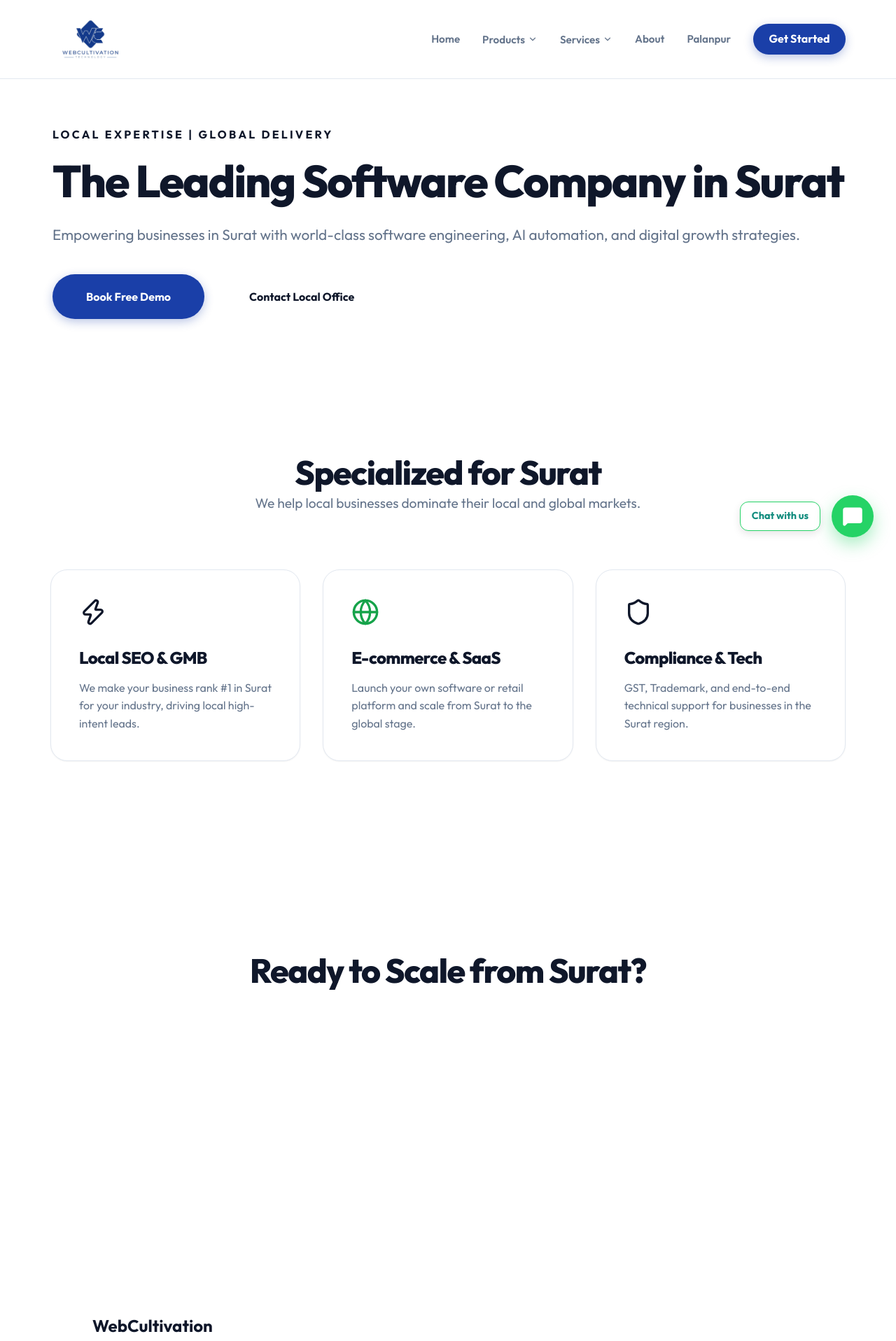
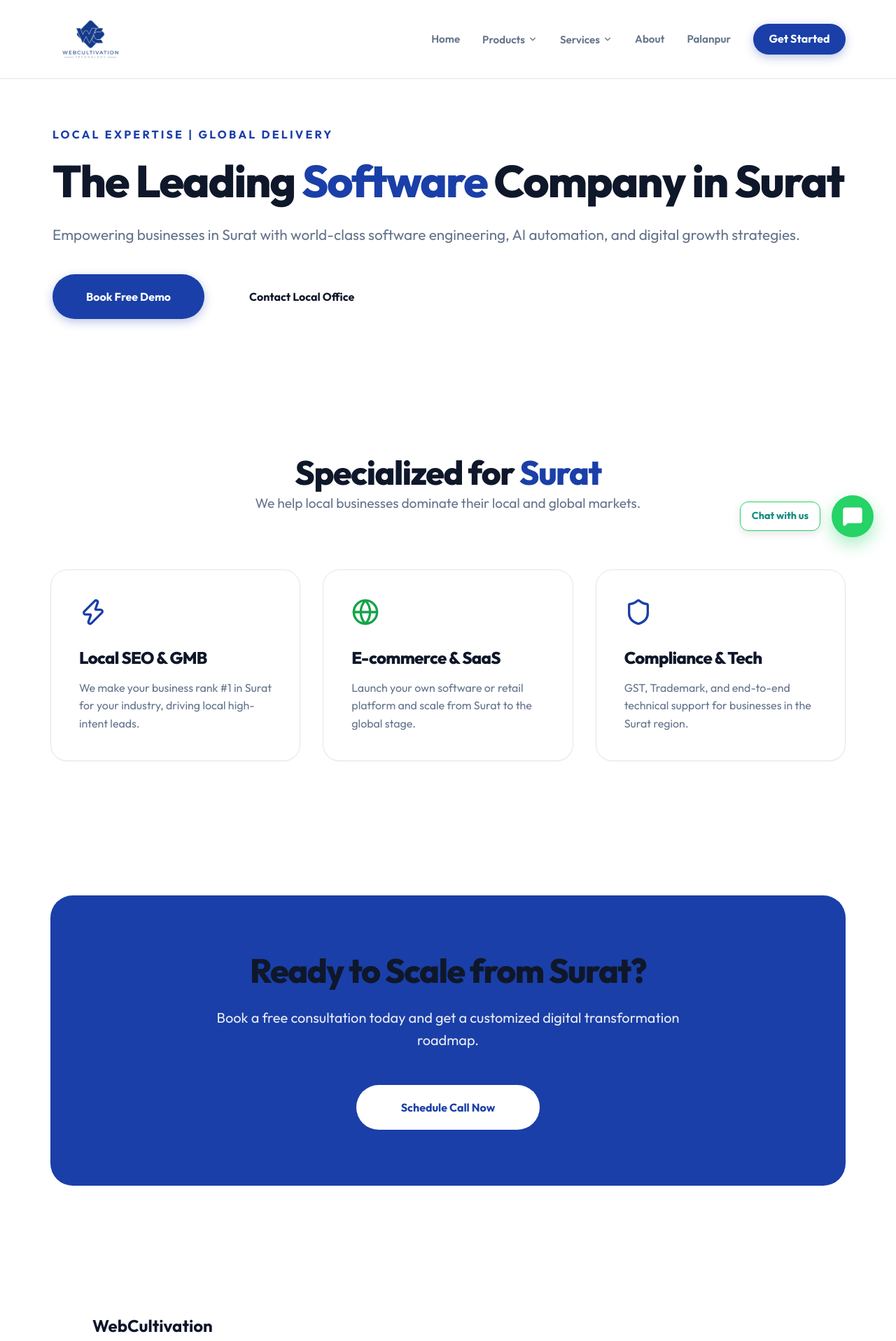
Before and after one commit to Chaudharyaryan46/webbbbsite, a React (Vite) app: page /locations/surat in a window 1280 px wide. Shown: the top 1917 px of the page at 70% size. Built offline with nearby package versions, Linux system fonts and the light colour scheme.

Commit message:
style: centralized CSS variables to --primary across all components

```diff
--- a/src/App.tsx
+++ b/src/App.tsx
@@ -47,7 +47,7 @@ const App = () => {
                   tagline="Smart Billing for Smart Restaurants"
                   description="A comprehensive Restaurant POS system with table management, KOT, CRM, and integrated billing for a seamless dining experience."
                   features={['Table Management & KOT', 'QR Code Digital Menu', 'Integrated Inventory', 'Detailed Sales Analytics']}
-                  color="var(--primary-blue)"
+                  color="var(--primary)"
                   logo={webbillLogo}
                   image={webbillPreview}
                 />
--- a/src/pages/Contact.tsx
+++ b/src/pages/Contact.tsx
@@ -14,7 +14,7 @@ const Contact = () => {
       <section className="section-padding" style={{ background: 'var(--bg-surface)', paddingTop: '180px', borderBottom: '1px solid var(--border-main)' }}>
         <div className="container">
           <div className="text-center animate-fade">
-            <h1 style={{ fontSize: '4rem', marginBottom: '1.5rem', fontWeight: '800' }}>Get in <span style={{ color: 'var(--primary-blue)' }}>Touch</span></h1>
+            <h1 style={{ fontSize: '4rem', marginBottom: '1.5rem', fontWeight: '800' }}>Get in <span style={{ color: 'var(--primary)' }}>Touch</span></h1>
             <p style={{ color: 'var(--text-muted)', fontSize: '1.3rem', maxWidth: '700px', margin: '0 auto' }}>
               Ready to transform your business? Our global engineering team is here to build your next big idea.
             </p>
@@ -32,7 +32,7 @@ const Contact = () => {
                 <h2 style={{ fontSize: '2.5rem', marginBottom: '2rem', fontWeight: '800' }}>Global Headquarters</h2>
                 <div className="flex flex-col gap-8">
                   <div className="flex gap-6">
-                    <div style={{ width: '56px', height: '56px', borderRadius: '16px', background: 'var(--bg-surface)', display: 'flex', alignItems: 'center', justifyContent: 'center', color: 'var(--primary-blue)', border: '1px solid var(--border-main)' }}>
+                    <div style={{ width: '56px', height: '56px', borderRadius: '16px', background: 'var(--bg-surface)', display: 'flex', alignItems: 'center', justifyContent: 'center', color: 'var(--primary)', border: '1px solid var(--border-main)' }}>
                       <MapPin size={28} />
                     </div>
                     <div>
@@ -41,7 +41,7 @@ const Contact = () => {
                     </div>
                   </div>
                   <div className="flex gap-6">
-                    <div style={{ width: '56px', height: '56px', borderRadius: '16px', background: 'var(--bg-surface)', display: 'flex', alignItems: 'center', justifyContent: 'center', color: 'var(--primary-blue)', border: '1px solid var(--border-main)' }}>
+                    <div style={{ width: '56px', height: '56px', borderRadius: '16px', background: 'var(--bg-surface)', display: 'flex', alignItems: 'center', justifyContent: 'center', color: 'var(--primary)', border: '1px solid var(--border-main)' }}>
                       <Mail size={28} />
                     </div>
                     <div>
@@ -50,7 +50,7 @@ const Contact = () => {
                     </div>
                   </div>
                   <div className="flex gap-6">
-                    <div style={{ width: '56px', height: '56px', borderRadius: '16px', background: 'var(--bg-surface)', display: 'flex', alignItems: 'center', justifyContent: 'center', color: 'var(--primary-blue)', border: '1px solid var(--border-main)' }}>
+                    <div style={{ width: '56px', height: '56px', borderRadius: '16px', background: 'var(--bg-surface)', display: 'flex', alignItems: 'center', justifyContent: 'center', color: 'var(--primary)', border: '1px solid var(--border-main)' }}>
                       <Phone size={28} />
                     </div>
                     <div>
--- a/src/pages/Products.tsx
+++ b/src/pages/Products.tsx
@@ -57,7 +57,7 @@ const Products = () => {
 
       <section className="section-padding" style={{ background: 'var(--bg-surface)', paddingTop: '180px', borderBottom: '1px solid var(--border-main)' }}>
         <div className="container text-center">
-          <h1 style={{ fontSize: '4rem', marginBottom: '1.5rem', fontWeight: '800' }}>The WebCultivation <span style={{ color: 'var(--primary-blue)' }}>Ecosystem</span></h1>
+          <h1 style={{ fontSize: '4rem', marginBottom: '1.5rem', fontWeight: '800' }}>The WebCultivation <span style={{ color: 'var(--primary)' }}>Ecosystem</span></h1>
           <p style={{ color: 'var(--text-muted)', fontSize: '1.3rem', maxWidth: '700px', margin: '0 auto' }}>
             Proprietary software solutions built to solve real-world business challenges.
           </p>
--- a/src/pages/locations/CityLandingPage.tsx
+++ b/src/pages/locations/CityLandingPage.tsx
@@ -20,10 +20,10 @@ const CityLandingPage: React.FC<CityLandingPageProps> = ({ city }) => {
         <div className="container">
           <div className="flex flex-col md-flex justify-between items-center gap-12">
             <div style={{ flex: 1 }}>
-              <div style={{ color: 'var(--primary-blue)', fontWeight: '700', marginBottom: '1rem', textTransform: 'uppercase', letterSpacing: '0.2em' }}>
+              <div style={{ color: 'var(--primary)', fontWeight: '700', marginBottom: '1rem', textTransform: 'uppercase', letterSpacing: '0.2em' }}>
                 LOCAL EXPERTISE | GLOBAL DELIVERY
               </div>
-              <h1 style={{ fontSize: '4rem', marginBottom: '1.5rem', fontWeight: '800' }}>The Leading <span style={{ color: 'var(--primary-blue)' }}>Software</span> Company in {city}</h1>
+              <h1 style={{ fontSize: '4rem', marginBottom: '1.5rem', fontWeight: '800' }}>The Leading <span style={{ color: 'var(--primary)' }}>Software</span> Company in {city}</h1>
               <p style={{ color: 'var(--text-muted)', fontSize: '1.3rem', lineHeight: '1.6', marginBottom: '2.5rem' }}>
                 Empowering businesses in {city} with world-class software engineering, AI automation, and digital growth strategies.
               </p>
@@ -40,12 +40,12 @@ const CityLandingPage: React.FC<CityLandingPageProps> = ({ city }) => {
       <section className="section-padding">
         <div className="container">
           <div className="text-center" style={{ marginBottom: '5rem' }}>
-            <h2 style={{ fontSize: '3rem', fontWeight: '800' }}>Specialized for <span style={{ color: 'var(--primary-blue)' }}>{city}</span></h2>
+            <h2 style={{ fontSize: '3rem', fontWeight: '800' }}>Specialized for <span style={{ color: 'var(--primary)' }}>{city}</span></h2>
             <p style={{ color: 'var(--text-muted)', fontSize: '1.2rem' }}>We help local businesses dominate their local and global markets.</p>
           </div>
           <div className="grid grid-cols-1 md-grid-cols-3 gap-8">
             <div className="glass-card">
-              <div style={{ color: 'var(--primary-blue)', marginBottom: '1.5rem' }}><Zap size={40} /></div>
+              <div style={{ color: 'var(--primary)', marginBottom: '1.5rem' }}><Zap size={40} /></div>
               <h3 style={{ fontSize: '1.5rem', fontWeight: '800', marginBottom: '1rem' }}>Local SEO & GMB</h3>
               <p style={{ color: 'var(--text-muted)' }}>We make your business rank #1 in {city} for your industry, driving local high-intent leads.</p>
             </div>
@@ -55,7 +55,7 @@ const CityLandingPage: React.FC<CityLandingPageProps> = ({ city }) => {
               <p style={{ color: 'var(--text-muted)' }}>Launch your own software or retail platform and scale from {city} to the global stage.</p>
             </div>
             <div className="glass-card">
-              <div style={{ color: 'var(--primary-blue)', marginBottom: '1.5rem' }}><Shield size={40} /></div>
+              <div style={{ color: 'var(--primary)', marginBottom: '1.5rem' }}><Shield size={40} /></div>
               <h3 style={{ fontSize: '1.5rem', fontWeight: '800', marginBottom: '1rem' }}>Compliance & Tech</h3>
               <p style={{ color: 'var(--text-muted)' }}>GST, Trademark, and end-to-end technical support for businesses in the {city} region.</p>
             </div>
@@ -66,12 +66,12 @@ const CityLandingPage: React.FC<CityLandingPageProps> = ({ city }) => {
       {/* CTA */}
       <section className="section-padding">
         <div className="container">
-          <div style={{ background: 'var(--primary-blue)', borderRadius: '32px', padding: '5rem', textAlign: 'center', color: 'white' }}>
+          <div style={{ background: 'var(--primary)', borderRadius: '32px', padding: '5rem', textAlign: 'center', color: 'white' }}>
             <h2 style={{ fontSize: '3rem', fontWeight: '800', marginBottom: '1.5rem' }}>Ready to Scale from {city}?</h2>
             <p style={{ fontSize: '1.25rem', opacity: 0.9, maxWidth: '700px', margin: '0 auto 3rem' }}>
               Book a free consultation today and get a customized digital transformation roadmap.
             </p>
-            <Link to="/contact" className="btn btn-outline" style={{ background: 'white', color: 'var(--primary-blue)', border: 'none', padding: '1.2rem 4rem', borderRadius: '50px' }}>
+            <Link to="/contact" className="btn btn-outline" style={{ background: 'white', color: 'var(--primary)', border: 'none', padding: '1.2rem 4rem', borderRadius: '50px' }}>
               Schedule Call Now
             </Link>
           </div>
```
Also changed, not shown: src/pages/About.tsx (+6 -6 lines).
